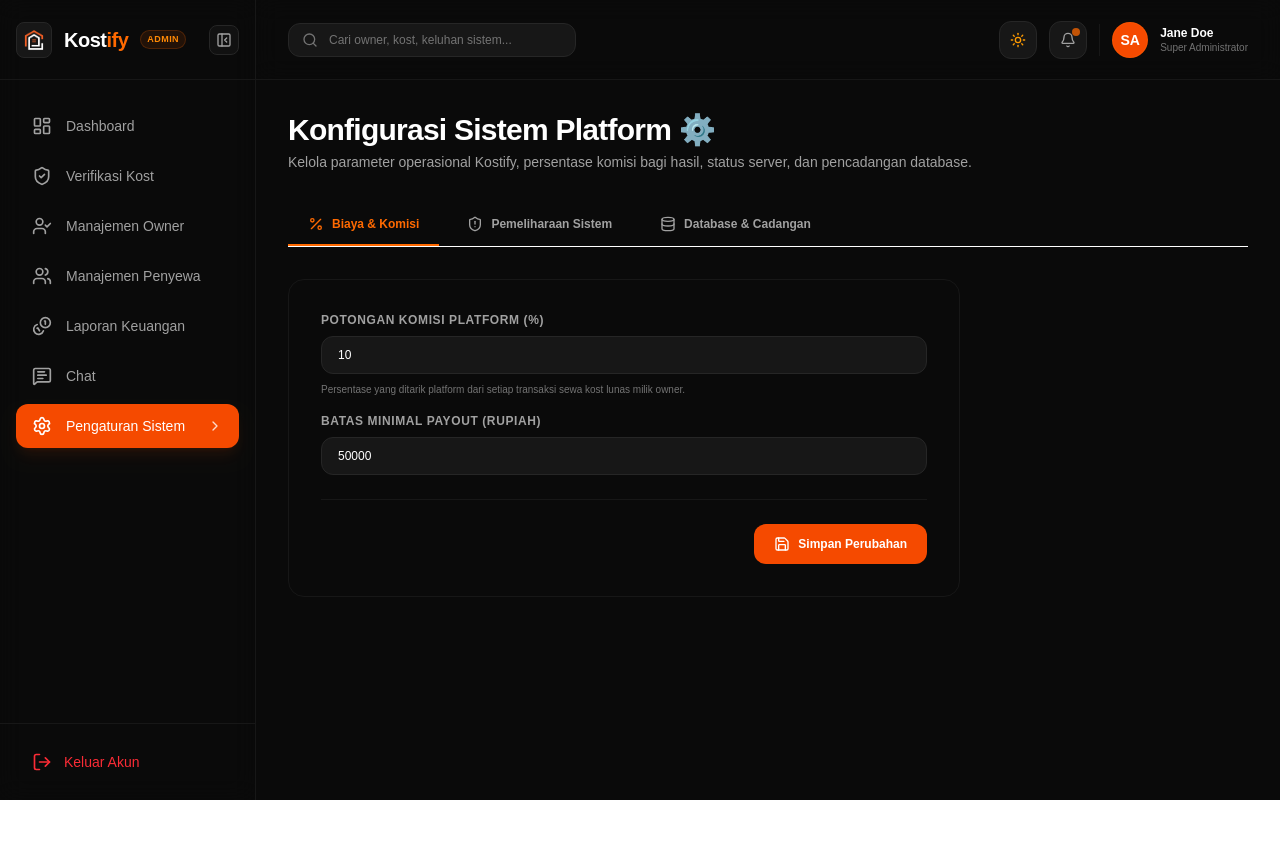
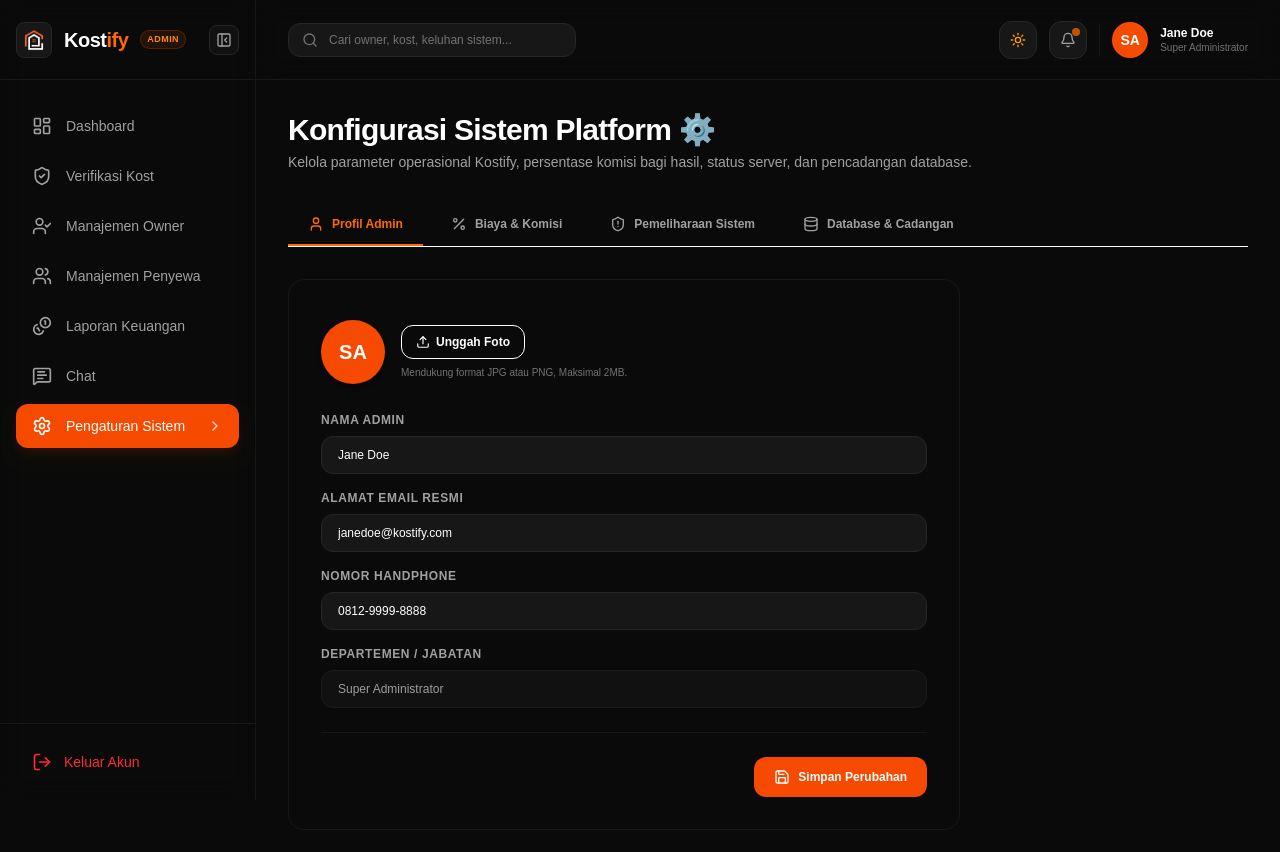
Before and after one commit to RafaEnricoo/kostify, a Next.js app in the folder web-dashboard/: page /admin/settings in a window 1280 px wide. Shown: the top 852 px of the page. Before the commit the page ends 800 px from the top, so only its background shows below. Built offline with nearby package versions, Linux system fonts and the light colour scheme.

Commit message:
feat: add admin profile settings tab to admin dashboard

```diff
--- a/web-dashboard/src/app/(admin)/admin/settings/page.tsx
+++ b/web-dashboard/src/app/(admin)/admin/settings/page.tsx
@@ -2,7 +2,6 @@
 
 import React, { useState } from 'react';
 import {
-  Sliders,
   ShieldAlert,
   Database,
   Save,
@@ -10,7 +9,9 @@ import {
   ToggleRight,
   DatabaseBackup,
   Percent,
-  CheckCircle2
+  CheckCircle2,
+  User,
+  Upload
 } from 'lucide-react';
 import { useTheme } from '../../../../context/ThemeContext';
 
@@ -19,10 +20,17 @@ export default function AdminSettingsPage() {
   const isDark = theme === 'dark';
   const transClass = hasLoadedTheme ? 'transition-all duration-350' : '';
 
-  const [activeTab, setActiveTab] = useState('commission');
+  const [activeTab, setActiveTab] = useState('profile');
   const [successMsg, setSuccessMsg] = useState('');
 
   // Form states
+  const [profileForm, setProfileForm] = useState({
+    name: 'Jane Doe',
+    email: 'janedoe@kostify.com',
+    phone: '0812-9999-8888',
+    department: 'Super Administrator',
+  });
+
   const [commissionForm, setCommissionForm] = useState({
     feePercent: 10,
     minPayout: 50000,
@@ -37,11 +45,12 @@ export default function AdminSettingsPage() {
 
   const handleSave = (e: React.FormEvent) => {
     e.preventDefault();
-    setSuccessMsg('Konfigurasi sistem berhasil diperbarui!');
+    setSuccessMsg('Konfigurasi sistem & profil admin berhasil diperbarui!');
     setTimeout(() => setSuccessMsg(''), 3000);
   };
 
   const tabs = [
+    { id: 'profile', name: 'Profil Admin', icon: User },
     { id: 'commission', name: 'Biaya & Komisi', icon: Percent },
     { id: 'maintenance', name: 'Pemeliharaan Sistem', icon: ShieldAlert },
     { id: 'database', name: 'Database & Cadangan', icon: Database },
@@ -92,6 +101,73 @@ export default function AdminSettingsPage() {
         isDark ? 'bg-neutral-950/60 border-neutral-900' : 'bg-white border-neutral-200 shadow-sm'
       }`}>
         <form onSubmit={handleSave} className="space-y-6">
+
+          {/* 0. PROFILE TAB */}
+          {activeTab === 'profile' && (
+            <div className="space-y-5">
+              {/* Profile Avatar Edit Mock */}
+              <div className="flex items-center gap-4 py-2">
+                <div className="w-16 h-16 rounded-full bg-orange-600 flex items-center justify-center text-white font-bold text-xl shadow-md">
+                  SA
+                </div>
+                <div>
+                  <button type="button" className="flex items-center gap-1.5 px-3.5 py-2 border rounded-xl text-xs font-bold hover:bg-neutral-500/10 transition-colors">
+                    <Upload className="w-3.5 h-3.5" />
+                    <span>Unggah Foto</span>
+                  </button>
+                  <p className="text-[10px] text-neutral-500 mt-1.5">Mendukung format JPG atau PNG, Maksimal 2MB.</p>
+                </div>
+              </div>
+
+              {/* Form Input fields */}
+              <div className="space-y-4">
+                <div className="grid grid-cols-1 gap-2">
+                  <label className="text-xs font-bold text-neutral-400 uppercase tracking-wider">Nama Admin</label>
+                  <input
+                    type="text"
+                    value={profileForm.name}
+                    onChange={(e) => setProfileForm({ ...profileForm, name: e.target.value })}
+                    className={`px-4 py-2.5 rounded-xl text-xs border focus:outline-none focus:ring-2 focus:ring-orange-500/20 ${
+                      isDark ? 'bg-neutral-900 border-neutral-800 text-white' : 'bg-neutral-50 border-neutral-200'
+                    }`}
+                  />
+                </div>
+                <div className="grid grid-cols-1 gap-2">
+                  <label className="text-xs font-bold text-neutral-400 uppercase tracking-wider">Alamat Email Resmi</label>
+                  <input
+                    type="email"
+                    value={profileForm.email}
+                    onChange={(e) => setProfileForm({ ...profileForm, email: e.target.value })}
+                    className={`px-4 py-2.5 rounded-xl text-xs border focus:outline-none focus:ring-2 focus:ring-orange-500/20 ${
+                      isDark ? 'bg-neutral-900 border-neutral-800 text-white' : 'bg-neutral-50 border-neutral-200'
+                    }`}
+                  />
+                </div>
+                <div className="grid grid-cols-1 gap-2">
+                  <label className="text-xs font-bold text-neutral-400 uppercase tracking-wider">Nomor Handphone</label>
+                  <input
+                    type="text"
+                    value={profileForm.phone}
+                    onChange={(e) => setProfileForm({ ...profileForm, phone: e.target.value })}
+                    className={`px-4 py-2.5 rounded-xl text-xs border focus:outline-none focus:ring-2 focus:ring-orange-500/20 ${
+                      isDark ? 'bg-neutral-900 border-neutral-800 text-white' : 'bg-neutral-50 border-neutral-200'
+                    }`}
+                  />
+                </div>
+                <div className="grid grid-cols-1 gap-2">
+                  <label className="text-xs font-bold text-neutral-400 uppercase tracking-wider">Departemen / Jabatan</label>
+                  <input
+                    type="text"
+                    value={profileForm.department}
+                    disabled
+                    className={`px-4 py-2.5 rounded-xl text-xs border opacity-60 cursor-not-allowed ${
+                      isDark ? 'bg-neutral-900 border-neutral-800 text-white' : 'bg-neutral-50 border-neutral-200'
+                    }`}
+                  />
+                </div>
+              </div>
+            </div>
+          )}
 
           {/* 1. COMMISSION & FEES TAB */}
           {activeTab === 'commission' && (
```
